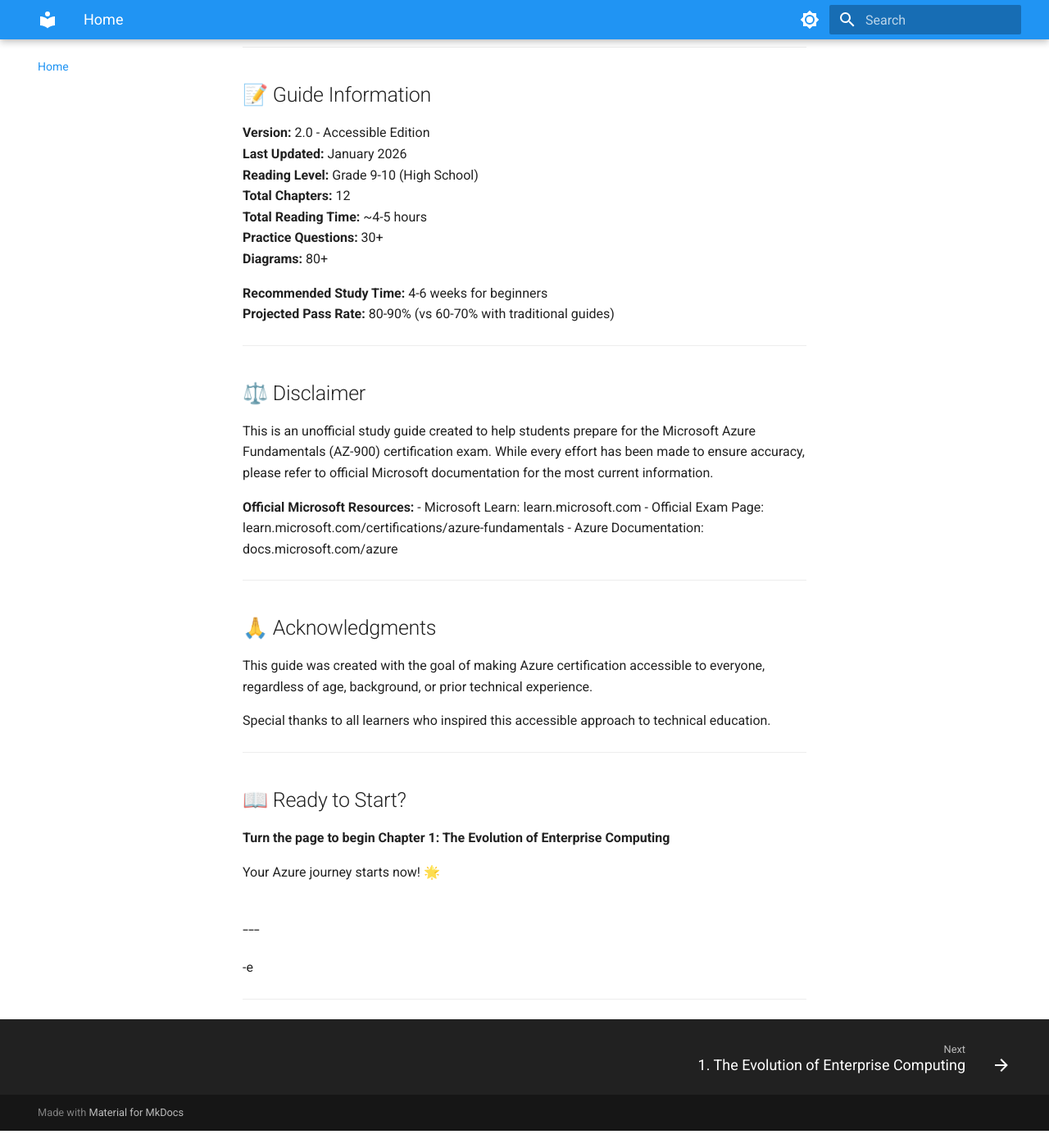
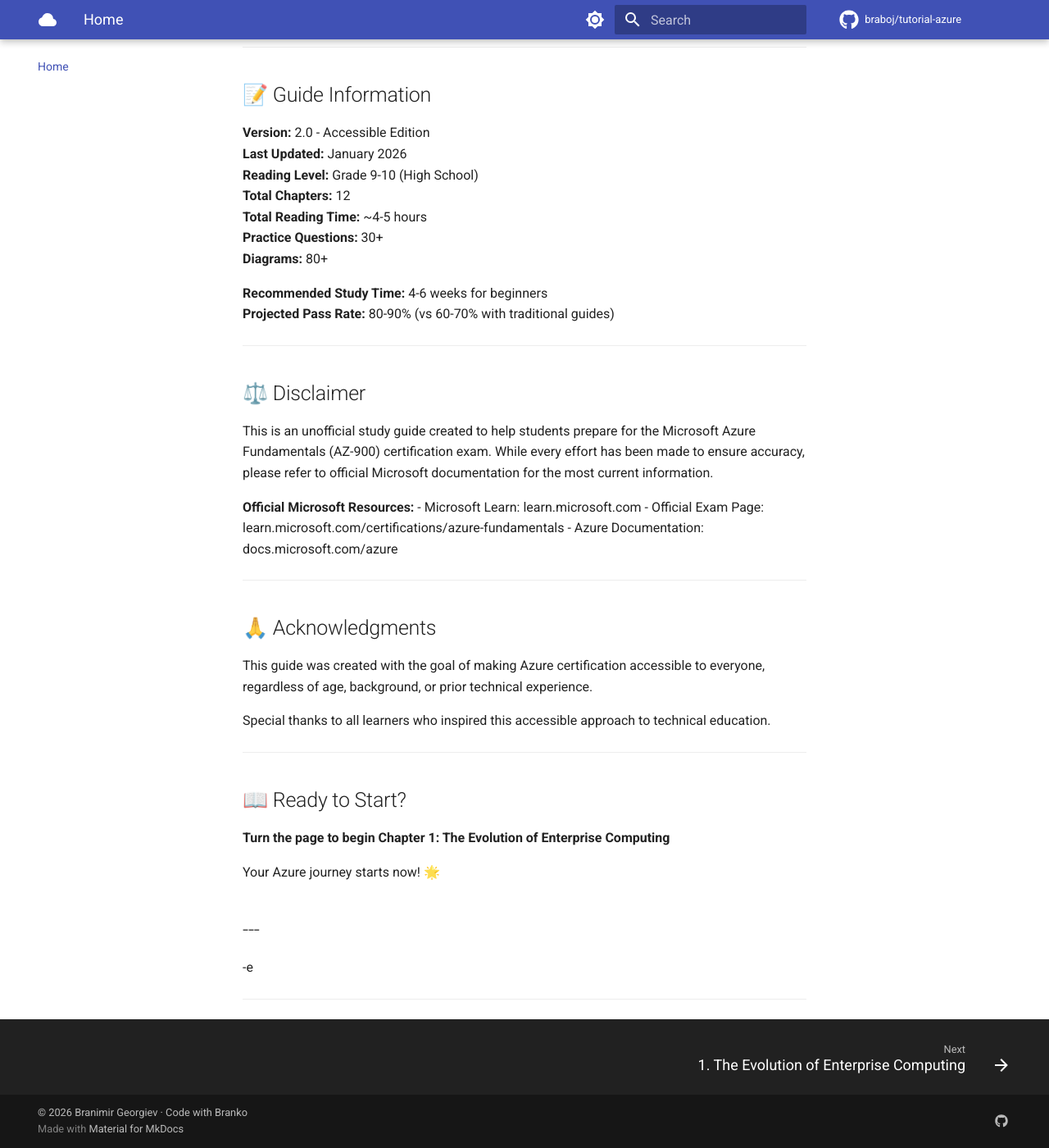
Before and after one commit to braboj/tutorial-azure, an MkDocs documentation site: the page built from docs/index.md, in a window 1280 px wide and 1400 px high, scrolled down 5395 px. Shown: the whole window at 82% size. Built offline with MkDocs 1.6.1 and Material for MkDocs 9.7.7, drawn with Linux system fonts in a browser that asks for light colours; comment, search, counter and statistics services are not loaded; before the commit the page ends 6774 px from its top, so only the background shows below that.

Commit message:
style: add Code with Branko branding and polish config
Align with Git tutorial: add site_url, repo links, indigo color scheme,
cloud logo icon, emoji extension, navigation footer, social links,
copyright footer, and custom CSS for card hover effects.

Co-Authored-By: Claude Opus 4.6 (1M context) <noreply@anthropic.com>

```diff
--- /dev/null
+++ b/docs/stylesheets/extra.css
@@ -0,0 +1,13 @@
+/* Code with Branko — AZ-900 Study Guide custom styles */
+
+/* Card grid styling */
+.md-typeset .grid.cards > ul > li {
+  border: 1px solid var(--md-default-fg-color--lightest);
+  border-radius: 8px;
+  transition: border-color 0.2s, box-shadow 0.2s;
+}
+
+.md-typeset .grid.cards > ul > li:hover {
+  border-color: var(--md-accent-fg-color);
+  box-shadow: 0 2px 8px rgba(0, 0, 0, 0.1);
+}
--- a/mkdocs.yml
+++ b/mkdocs.yml
@@ -1,19 +1,21 @@
 site_name: "AZ-900 Study Guide — Code with Branko"
-site_description: "Complete Microsoft Azure Fundamentals (AZ-900) study guide — accessible edition"
-site_url: ""
+site_description: "Complete Microsoft Azure Fundamentals (AZ-900) study guide — accessible edition by Branko"
+site_url: https://braboj.github.io/tutorial-azure/
+repo_url: https://github.com/braboj/tutorial-azure
+repo_name: braboj/tutorial-azure
 
 theme:
   name: material
   palette:
     - scheme: default
-      primary: blue
-      accent: light blue
+      primary: indigo
+      accent: blue
       toggle:
         icon: material/brightness-7
         name: Switch to dark mode
     - scheme: slate
-      primary: blue
-      accent: light blue
+      primary: indigo
+      accent: blue
       toggle:
         icon: material/brightness-4
         name: Switch to light mode
@@ -25,11 +27,47 @@ theme:
     - navigation.sections
     - navigation.top
     - navigation.footer
+    - navigation.indexes
     - search.suggest
     - search.highlight
     - content.code.copy
+    - content.tabs.link
   icon:
     repo: fontawesome/brands/github
+    logo: material/cloud
+
+plugins:
+  - search
+
+markdown_extensions:
+  - pymdownx.highlight:
+      anchor_linenums: true
+  - pymdownx.superfences
+  - pymdownx.inlinehilite
+  - pymdownx.tabbed:
+      alternate_style: true
+  - pymdownx.emoji:
+      emoji_index: !!python/name:material.extensions.emoji.twemoji
+      emoji_generator: !!python/name:material.extensions.emoji.to_svg
+  - admonition
+  - pymdownx.details
+  - attr_list
+  - md_in_html
+  - def_list
+  - tables
+  - toc:
+      permalink: true
+
+extra:
+  social:
+    - icon: fontawesome/brands/github
+      link: https://github.com/braboj
+      name: Branko on GitHub
+
+copyright: "&copy; 2026 Branimir Georgiev · Code with Branko"
+
+extra_css:
+  - stylesheets/extra.css
 
 nav:
   - Home: index.md
@@ -49,21 +87,3 @@ nav:
       - "11. Cost Management and Optimization": 11-cost-management.md
       - "12. AZ-900 Exam Preparation Guide": 12-exam-prep.md
   - Conclusion: conclusion.md
-
-plugins:
-  - search
-
-markdown_extensions:
-  - pymdownx.highlight:
-      anchor_linenums: true
-  - pymdownx.superfences
-  - pymdownx.inlinehilite
-  - pymdownx.tabbed:
-      alternate_style: true
-  - admonition
-  - pymdownx.details
-  - attr_list
-  - md_in_html
-  - tables
-  - toc:
-      permalink: true
```
